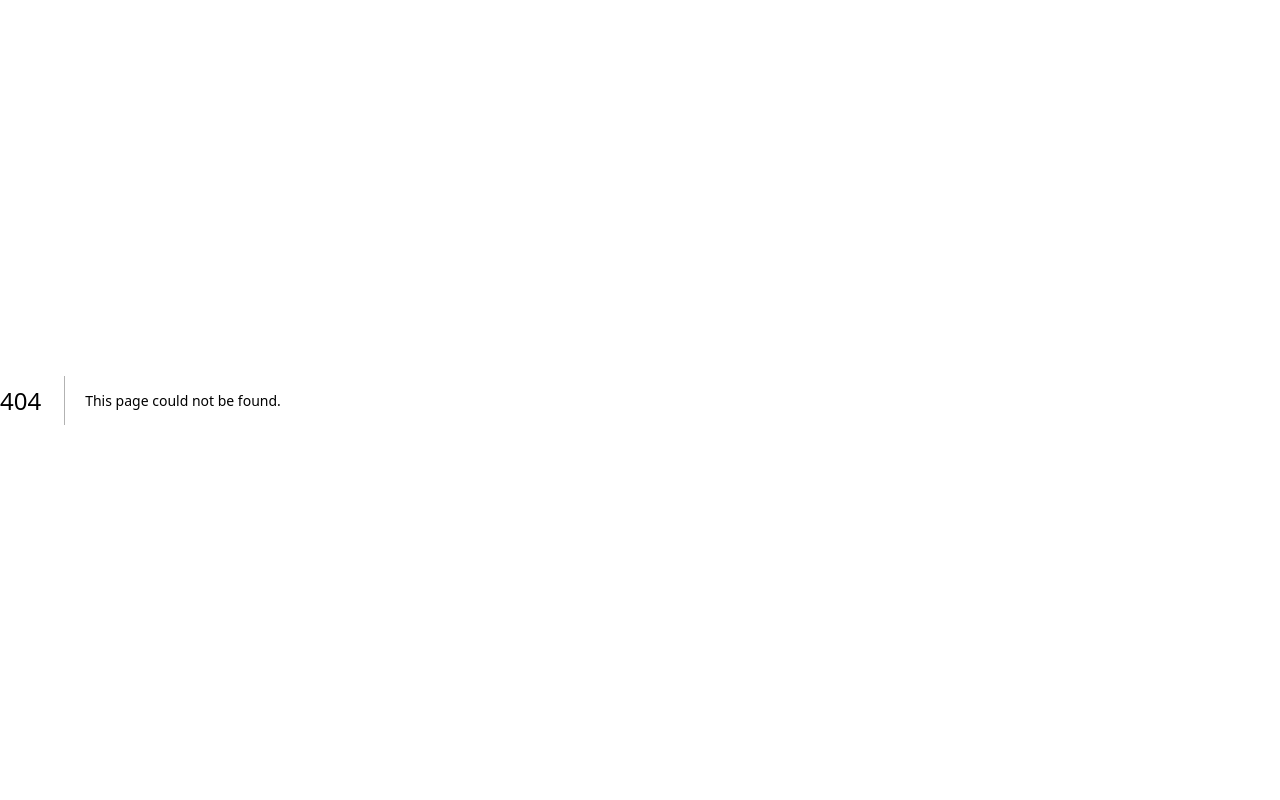
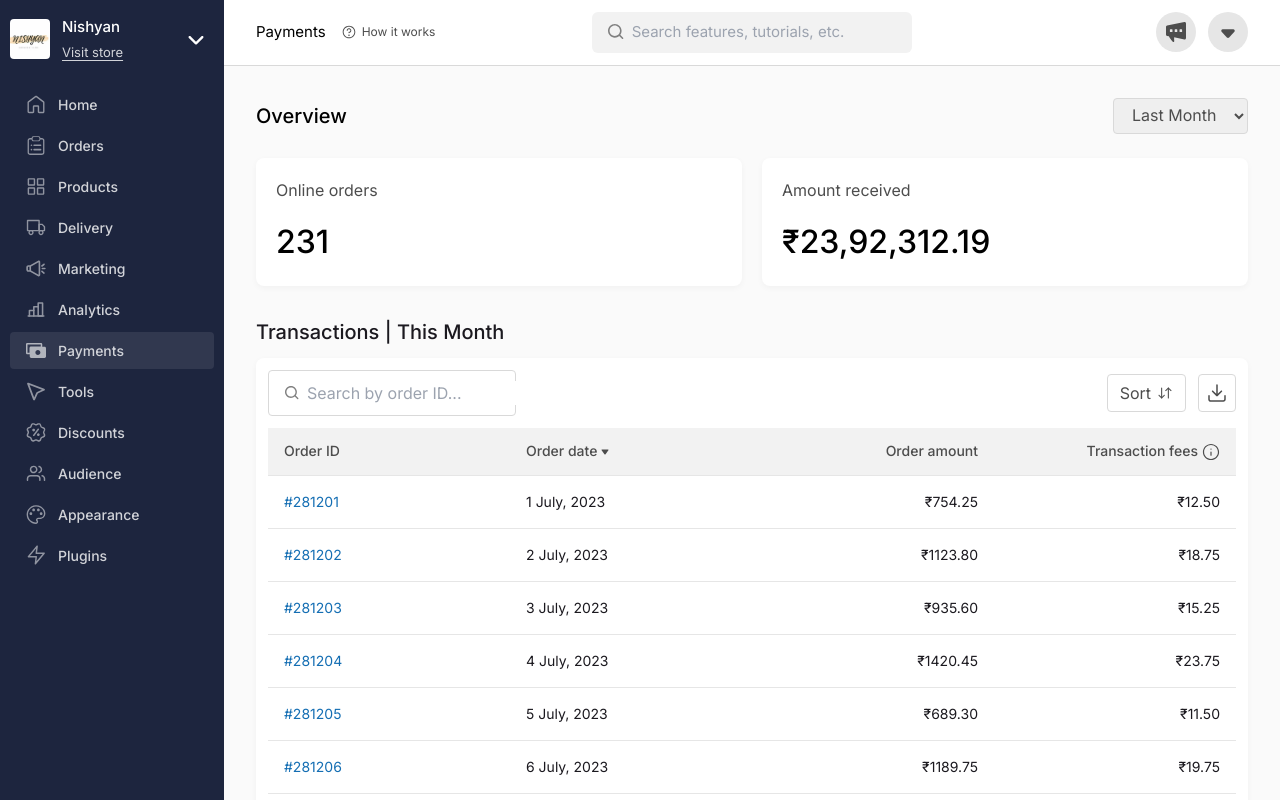
Before and after one commit to Mriganka5137/dukaan-assignment, a Next.js app: page /payments in a window 1280 px wide. Before the commit this address had no page. Shown: the top 800 px of the page. Built offline with nearby package versions, Linux system fonts and the light colour scheme.

Commit message:
Add Links and NotFound components

```diff
--- a/app/components/Links.tsx
+++ b/app/components/Links.tsx
@@ -1,10 +1,12 @@
+"use client";
 import { navbarLinks } from "@/lib/constants";
 import Image from "next/image";
 import Link from "next/link";
+import { usePathname } from "next/navigation";
 import React from "react";
 
 const Links = () => {
-  const pathname = "/payments";
+  const pathname = usePathname();
   return (
     <nav className=" flex flex-col gap-1 mt-6">
       {navbarLinks.map((link) => (
@@ -17,7 +19,13 @@ const Links = () => {
             "bg-tertiary_navbar"
           } flex gap-3 text-black_100 opacity-80 w-full px-4 py-2 rounded-sm hover:bg-black/20  `}
         >
-          <Image src={link.iconSrc} alt={link.name} width={20} height={20} />
+          <Image
+            src={link.iconSrc}
+            alt={link.name}
+            width={20}
+            height={20}
+            className="opacity-80"
+          />
           <p className=" text-[14px] font-medium">{link.name}</p>
         </Link>
       ))}
--- /dev/null
+++ b/app/not-found.tsx
@@ -0,0 +1,28 @@
+import Link from "next/link";
+import Navbar from "./components/Navbar";
+import Overview from "./components/Overview";
+import Transactions from "./components/Transactions";
+import Sidebar from "./components/Sidebar";
+
+export default function NotFound() {
+  return (
+    <>
+      <Sidebar />
+      <section className="dashboard bg-black_98 h-fit">
+        <Navbar />
+        <div className=" w-full text-center mx-auto h-screen mt-60">
+          <h1 className="text-3xl">
+            The requested page is under maintainace !!
+          </h1>
+          <h3 className=" mt-5 italic">
+            Go to the{" "}
+            <Link href="/payments" className=" text-primary_blue underline">
+              Payments
+            </Link>{" "}
+            page
+          </h3>
+        </div>
+      </section>
+    </>
+  );
+}
--- a/lib/constants.ts
+++ b/lib/constants.ts
@@ -2,7 +2,7 @@ export const navbarLinks = [
   {
     id: 1,
     name: "Home",
-    route: "/home",
+    route: "/",
     iconSrc: "/icons/Navbar/home.svg",
   },
   {
@@ -179,7 +179,7 @@ export const orders = [
   {
     orderId: "#281218",
     orderDate: "18 July, 2023",
-    orderAmount: "002.40",
+    orderAmount: "5002.40",
     transactionFees: "6.75",
   },
   // {
```
Also changed, not shown: app/payments/page.tsx (renamed from app/page.tsx, +4 -4 lines).
